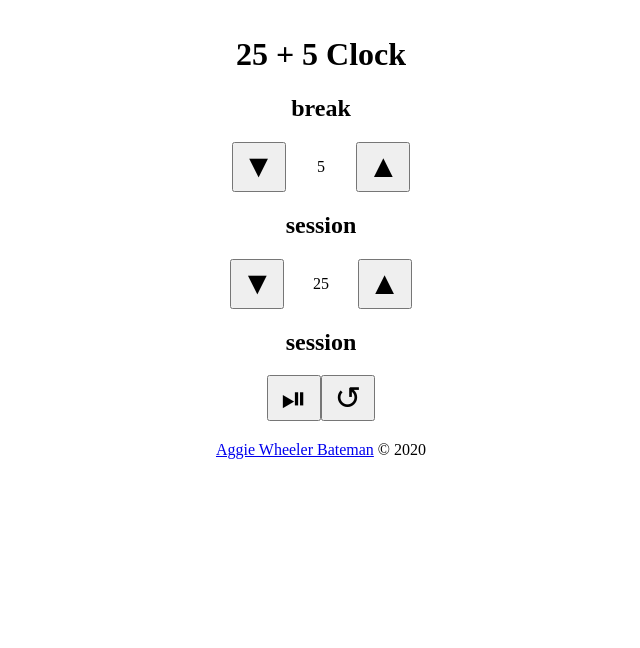
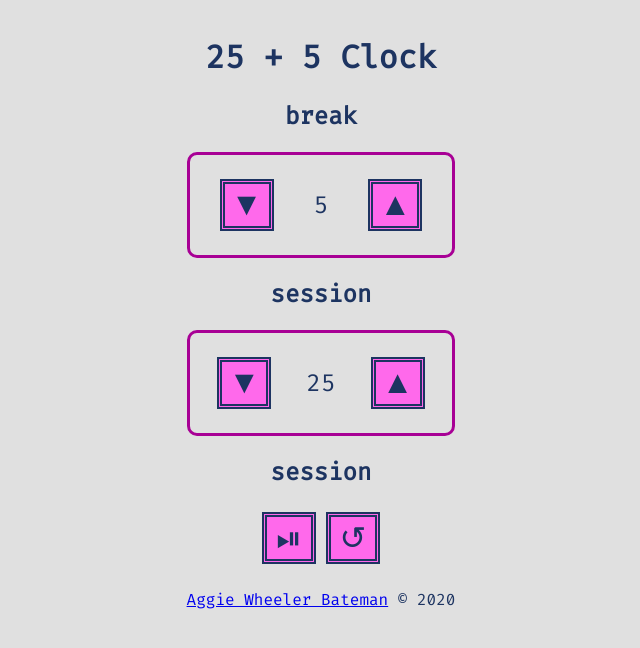
Before and after one commit to UmarNaeem7/25-plus-5-clock, a React (Create React App) app in the folder client/: page / in a window 1280 px wide. Shown: the top 648 px of the page, without its empty margins (319-959 px from the left). Built offline with nearby package versions, Linux system fonts and the light colour scheme.

Commit message:
Add color, font, border, cursor, and sizing css

```diff
--- a/client/public/index.html
+++ b/client/public/index.html
@@ -3,6 +3,7 @@
   <head>
     <meta charset="utf-8" />
     <meta name="viewport" content="width=device-width, initial-scale=1" />
+    <link href="https://fonts.googleapis.com/css2?family=Fira+Code&display=swap" rel="stylesheet">
     <title>25 + 5 clock</title>
   </head>
   <body>
--- a/client/src/App.css
+++ b/client/src/App.css
@@ -1,16 +1,35 @@
 section div{
     display: flex;
-    flex-direction: row;
+    align-items: center;
     justify-content: space-around;
+    border: 3px #A80095 solid;
+    border-radius: 10px;
+    padding: 10px;
+}
+
+section div p {
+    font-size: 1.5rem;
 }
 
 button {
     font-size: 2rem;
     width: 54px;
+    height: 52px;
+    color: #1D3461;
+    background-color: #FF69EB;
+    border: 5px #1D3461 double;
+    cursor: pointer;
+}
+
+button:active {
+    background-color: #1D3461;
+    color: #FF69EB;
+    border: 3px #FF69EB solid;
 }
 
 #start_stop, #reset {
     padding: 5px;
+    margin: 5px;
     line-height: 2rem;
 }
 
--- a/client/src/index.css
+++ b/client/src/index.css
@@ -3,4 +3,7 @@ body {
     justify-content: center;
     text-align: center;
     margin: 15px 50px;
+    background-color: #E0E0E0;
+    color: #1D3461;
+    font-family: 'Fira Code', monospace;
 }
```
